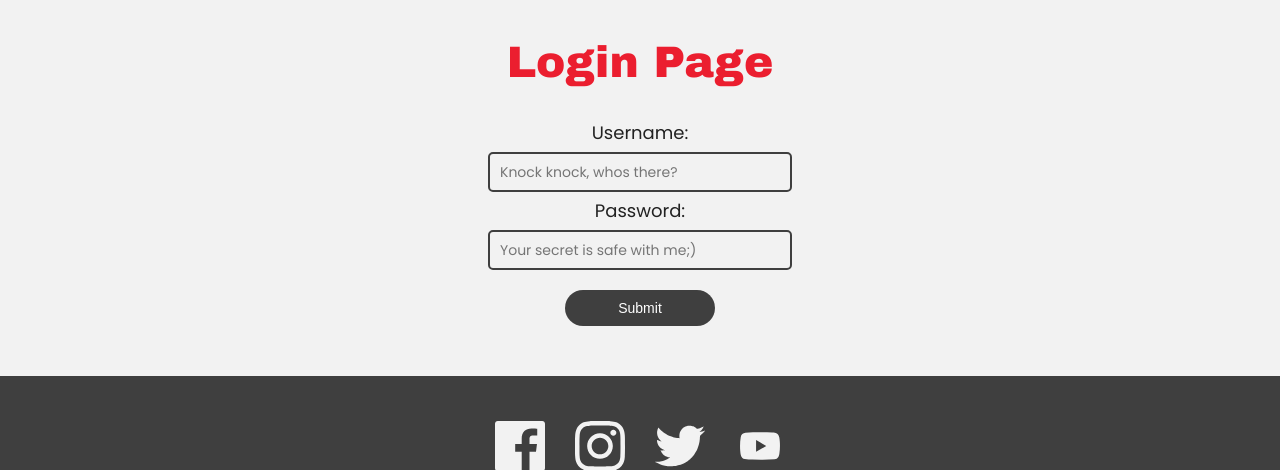
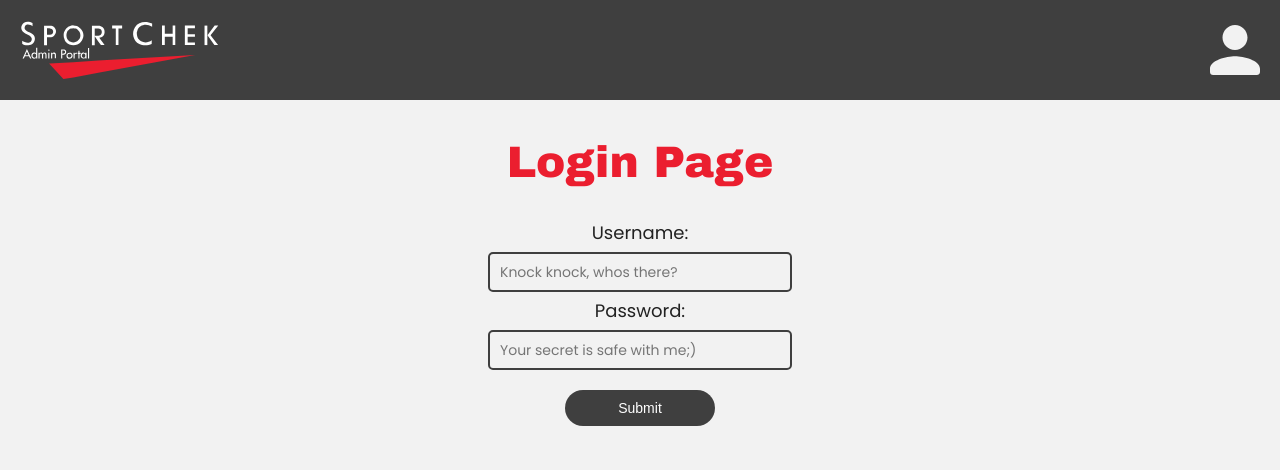
Before and after one commit to grahamvickers/sportchek_cms, a PHP site: page /admin/admin_login.php in a window 1280 px wide. Shown: the top 470 px of the page. Run offline with PHP 8.4, Linux system fonts and the light colour scheme; a stand-in replaces the project's code that opens the database connection; some libraries are stand-ins or nearby versions.

Commit message:
setup admin templates

```diff
--- a/admin/admin_login.php
+++ b/admin/admin_login.php
@@ -28,6 +28,7 @@
     <title>Admin Login</title>
 </head>
 <body>
+<?php include '../templates/header_admin.php';?>
     <h2>Login Page</h2>
     <?php echo !empty($message)? $message: ''; ?>
     <form action="admin_login.php" method="post">
@@ -40,6 +41,6 @@
         <button name="submit">Submit</button>
     </form>
 
-    <?php include '../templates/footer.php'?>
+    <?php include '../templates/footer_admin.php'?>
 </body>
 </html>
--- a/admin/index.php
+++ b/admin/index.php
@@ -16,6 +16,7 @@
     <title>Admin Dashboard</title>
 </head>
 <body>
+<?php include '../templates/header_admin.php';?>
     <h2>
         <script>
             var day = new Date();
@@ -55,6 +56,6 @@
     </div>
     <a href="admin_login.php">SIGN OUT</a>
 
-    <?php include '../templates/footer.php'?>
+    <?php include '../templates/footer_admin.php'?>
 </body>
 </html>
--- a/css/main.css
+++ b/css/main.css
@@ -342,6 +342,24 @@
     color: #f2f2f2;
     font-size: 18px; }
 
+#mainHeader {
+  background-color: #3f3f3f;
+  display: flex;
+  flex-direction: row;
+  align-items: center;
+  justify-content: space-between; }
+  #mainHeader #logo {
+    width: 200px; }
+  #mainHeader #icon {
+    width: 50px; }
+
+#bannerPromo {
+  background-color: #EB1E2F;
+  padding: 5px; }
+  #bannerPromo a {
+    color: #f2f2f2;
+    font-size: 18px; }
+
 #search {
   border-radius: 5px;
   border-style: none;
--- a/details.php
+++ b/details.php
@@ -21,10 +21,12 @@
     <meta charset="UTF-8">
     <meta name="viewport" content="width=device-width, initial-scale=1.0">
     <meta http-equiv="X-UA-Compatible" content="ie=edge">
-    <title>Details</title>
+    <link rel="stylesheet" href="css/main.css">
+    <title>SportChek CMS</title>
 </head>
 <body>
-    <?php include 'templates/header.php'?>
+
+    <?php include 'templates/header.php';?>
     <?php if(!is_string($getMovie)):?>
         <?php while($row = $getMovie->fetch(PDO::FETCH_ASSOC)):?>
             <img src="images/<?php echo $row['movies_cover'];?>" alt="<?php echo $row['movies_title']?>">
--- a/sass/main.scss
+++ b/sass/main.scss
@@ -4,6 +4,7 @@
 @import 'modules/_reset';
 @import '_vars';
 @import 'modules/_header';
+@import 'modules/_adminHeader';
 @import 'modules/_filter';
 @import 'modules/_content';
 @import 'modules/_promo';
--- /dev/null
+++ b/sass/modules/_adminHeader.scss
@@ -0,0 +1,23 @@
+#mainHeader{
+    background-color: $button-color;
+    display: flex;
+    flex-direction: row;
+    align-items: center;
+    justify-content: space-between;
+    #logo{
+        width: 200px;
+    }
+    #icon{
+        width: 50px;
+    }
+}
+
+#bannerPromo{
+    background-color: $secondary-bg-color;
+    padding: 5px;
+    a{
+        color: #f2f2f2;
+        font-size: 18px;
+
+    }
+}
--- /dev/null
+++ b/templates/footer_admin.php
@@ -0,0 +1,11 @@
+<footer>
+    <div id="logos">
+        <img src="../images/facebook.svg" alt="facebook logo">
+        <img src="../images/instagram.svg" alt="instagram logo">
+        <img src="../images/twitter.svg" alt="twitter logo">
+        <img src="../images/youtube.svg" alt="youtube logo">
+    </div>
+    <div>
+        <p>©<?php echo date('Y');?> Copyright C&G Ltd. All Rights Reserved</p>
+    </div>
+</footer>
--- /dev/null
+++ b/templates/header_admin.php
@@ -0,0 +1,4 @@
+<header id="mainHeader">
+    <a href="index.php"><img src="../images/logo_admin.svg" alt="Sportchek Logo" id="logo"></a>
+    <a href="#"><img src="../images/account.svg" alt="User Icon" id="icon"></a>
+</header>
```
Also changed, not shown: images/logo_admin.svg (added), 2 other files.
